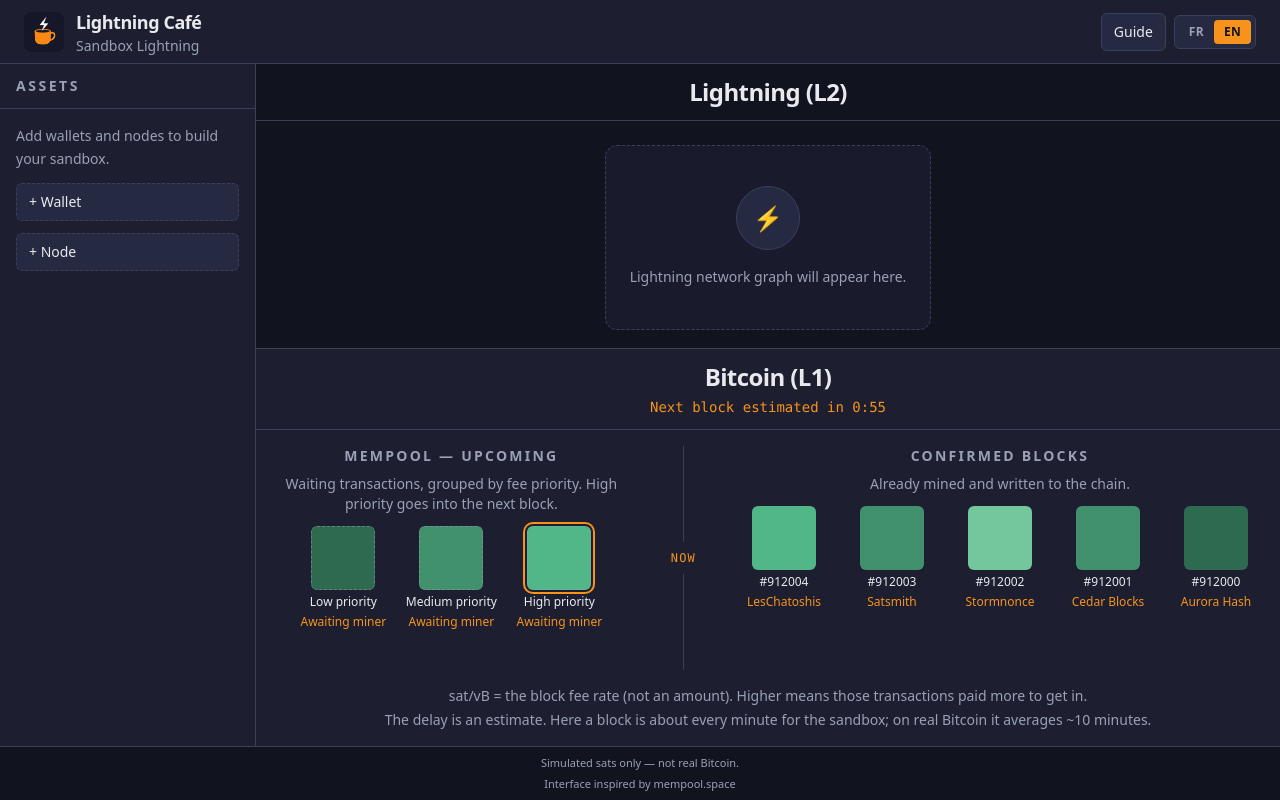
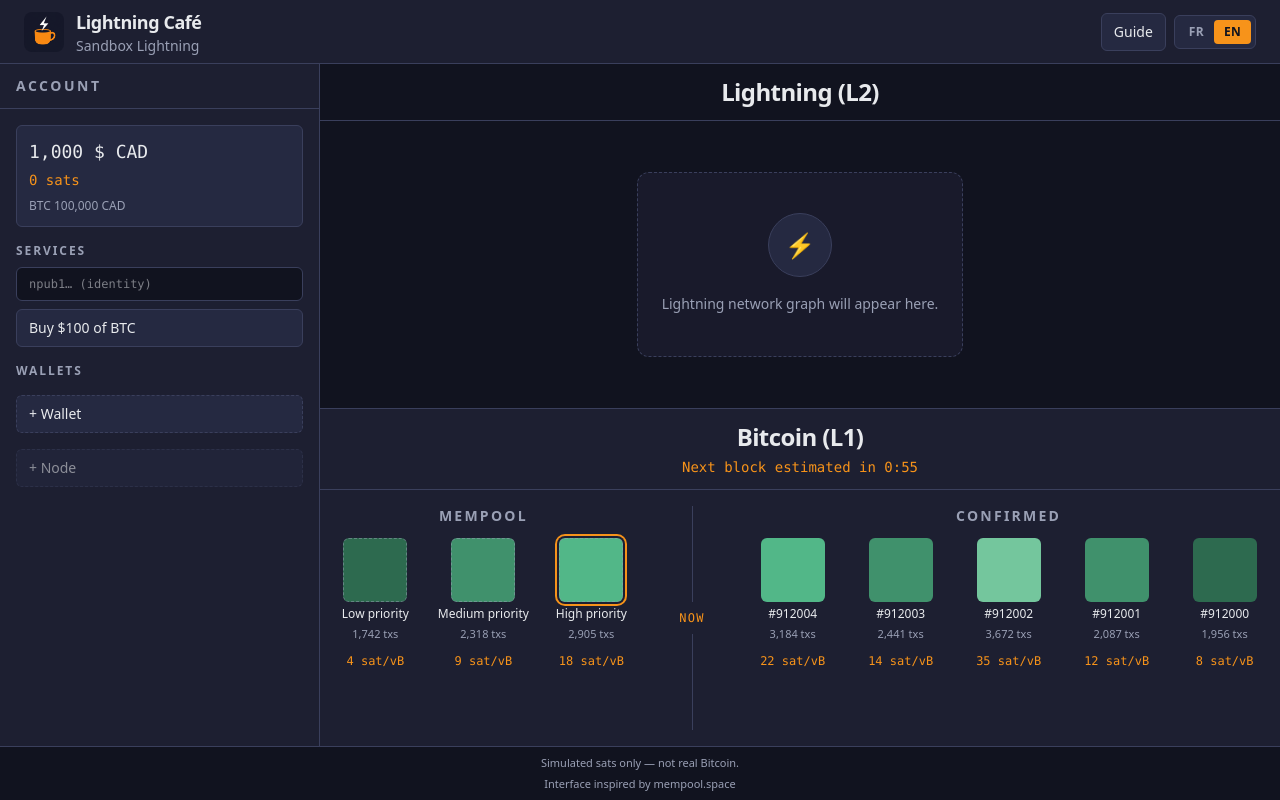
Before and after one commit to g1llez/lightning-cafe, a React (Vite) app: page / in a window 1280 px wide. Built offline with nearby package versions, Linux system fonts and the light colour scheme.

Commit message:
Clean L1 into tooltips, show sat/vB plus tx counts, and add a CAD account with multiple wallets.

```diff
--- a/src/App.tsx
+++ b/src/App.tsx
@@ -6,8 +6,17 @@ import { Footer } from './components/Footer'
 import { LightningLayer } from './components/LightningLayer'
 import { Nav } from './components/Nav'
 import { Toast } from './components/Toast'
+import { SimulationProvider } from './simulation/SimulationProvider'
 
 export default function App() {
+  return (
+    <SimulationProvider>
+      <AppShell />
+    </SimulationProvider>
+  )
+}
+
+function AppShell() {
   const { t } = useTranslation()
   const [toastMessage, setToastMessage] = useState('')
 
@@ -25,7 +34,7 @@ export default function App() {
       <Nav onGuideClick={() => setToastMessage(t('nav.guideSoon'))} />
 
       <div className="flex min-h-0 flex-1 flex-col md:flex-row">
-        <AssetsPanel onSoon={() => setToastMessage(t('assets.soon'))} />
+        <AssetsPanel onMessage={setToastMessage} />
         <div className="flex min-h-0 min-w-0 flex-1 flex-col">
           <LightningLayer />
           <BitcoinLayer />
--- a/src/components/AssetsPanel.tsx
+++ b/src/components/AssetsPanel.tsx
@@ -1,35 +1,133 @@
+import { useState } from 'react'
 import { useTranslation } from 'react-i18next'
+import { looksLikeNpub, totalSats } from '../simulation/player'
+import { useSimulation } from '../simulation/SimulationProvider'
 
 type AssetsPanelProps = {
-  onSoon: () => void
+  onMessage: (message: string) => void
 }
 
-export function AssetsPanel({ onSoon }: AssetsPanelProps) {
+export function AssetsPanel({ onMessage }: AssetsPanelProps) {
   const { t } = useTranslation()
+  const { player, btcPriceCad, addWallet, saveNpub, buyBtc } = useSimulation()
+  const [npubDraft, setNpubDraft] = useState(player.npub)
+  const [selectedWalletId, setSelectedWalletId] = useState(player.wallets[0]?.id ?? '')
+
+  const selectedId = player.wallets.some((wallet) => wallet.id === selectedWalletId)
+    ? selectedWalletId
+    : (player.wallets[0]?.id ?? '')
+
+  function handleAddWallet() {
+    const name = t('assets.walletName', { number: player.nextWalletId })
+    addWallet(name)
+    onMessage(t('assets.walletCreated', { name }))
+  }
+
+  function handleSaveNpub() {
+    saveNpub(npubDraft)
+    onMessage(t('services.npubSaved'))
+  }
+
+  function handleBuy() {
+    if (!selectedId) {
+      onMessage(t('services.needWallet'))
+      return
+    }
+    if (!looksLikeNpub(player.npub) && !looksLikeNpub(npubDraft)) {
+      onMessage(t('services.needNpub'))
+      return
+    }
+    if (player.cad < 100) {
+      onMessage(t('services.needCad'))
+      return
+    }
+
+    saveNpub(npubDraft)
+    try {
+      buyBtc(selectedId, 100, npubDraft)
+      onMessage(t('services.buyOk'))
+    } catch {
+      onMessage(t('services.needNpub'))
+    }
+  }
 
   return (
-    <aside className="flex w-full shrink-0 flex-col border-b border-border bg-bg-secondary md:w-64 md:border-r md:border-b-0">
+    <aside className="flex w-full shrink-0 flex-col overflow-y-auto border-b border-border bg-bg-secondary md:w-80 md:border-r md:border-b-0">
       <div className="border-b border-border px-4 py-3">
         <h2 className="text-sm font-semibold uppercase tracking-[0.18em] text-text-muted">
-          {t('assets.title')}
+          {t('account.title')}
         </h2>
       </div>
 
-      <div className="flex flex-1 flex-col gap-3 p-4">
-        <p className="text-sm leading-relaxed text-text-muted">{t('assets.empty')}</p>
+      <div className="space-y-4 p-4">
+        <div className="rounded-md border border-border bg-bg-panel px-3 py-3">
+          <p className="font-mono text-lg text-text-primary">
+            {player.cad.toLocaleString()} $ CAD
+          </p>
+          <p className="mt-1 font-mono text-sm text-accent">
+            {totalSats(player).toLocaleString()} sats
+          </p>
+          <p className="mt-2 text-xs text-text-muted">
+            {t('services.price', { price: btcPriceCad.toLocaleString() })}
+          </p>
+        </div>
+
+        <section>
+          <h3 className="mb-2 text-xs font-semibold uppercase tracking-[0.16em] text-text-muted">
+            {t('services.title')}
+          </h3>
+          <input
+            value={npubDraft}
+            onChange={(event) => setNpubDraft(event.target.value)}
+            onBlur={handleSaveNpub}
+            placeholder={t('services.npubPlaceholder')}
+            className="mb-2 w-full rounded-md border border-border bg-bg-primary px-3 py-2 font-mono text-xs text-text-primary outline-none focus:border-accent"
+          />
+          <button
+            type="button"
+            onClick={handleBuy}
+            className="w-full rounded-md border border-border bg-bg-panel px-3 py-2 text-left text-sm transition hover:border-accent/60"
+          >
+            {t('services.buy100')}
+          </button>
+        </section>
+
+        <section>
+          <h3 className="mb-2 text-xs font-semibold uppercase tracking-[0.16em] text-text-muted">
+            {t('assets.wallets')}
+          </h3>
+          <div className="space-y-2">
+            {player.wallets.map((wallet) => (
+              <button
+                key={wallet.id}
+                type="button"
+                onClick={() => setSelectedWalletId(wallet.id)}
+                className={`w-full rounded-md border px-3 py-2 text-left text-sm transition ${
+                  wallet.id === selectedId
+                    ? 'border-accent bg-bg-panel'
+                    : 'border-border bg-bg-panel hover:border-accent/60'
+                }`}
+              >
+                <span className="block font-medium">{wallet.name}</span>
+                <span className="block font-mono text-xs text-accent">
+                  {wallet.sats.toLocaleString()} sats
+                </span>
+              </button>
+            ))}
+          </div>
+          <button
+            type="button"
+            onClick={handleAddWallet}
+            className="mt-2 w-full rounded-md border border-dashed border-border bg-bg-panel px-3 py-2 text-left text-sm transition hover:border-accent/60"
+          >
+            {t('assets.addWallet')}
+          </button>
+        </section>
 
         <button
           type="button"
-          onClick={onSoon}
-          className="rounded-md border border-dashed border-border bg-bg-panel px-3 py-2 text-left text-sm transition hover:border-accent/60"
-        >
-          {t('assets.addWallet')}
-        </button>
-
-        <button
-          type="button"
-          onClick={onSoon}
-          className="rounded-md border border-dashed border-border bg-bg-panel px-3 py-2 text-left text-sm transition hover:border-accent/60"
+          disabled
+          className="w-full rounded-md border border-dashed border-border bg-bg-panel px-3 py-2 text-left text-sm"
         >
           {t('assets.addNode')}
         </button>
--- a/src/components/BitcoinLayer.tsx
+++ b/src/components/BitcoinLayer.tsx
@@ -1,62 +1,41 @@
-import { useEffect, useState } from 'react'
 import { useTranslation } from 'react-i18next'
-import {
-  BLOCK_INTERVAL_SECONDS,
-  createInitialChain,
-  formatCountdown,
-  mineBlock,
-  nextLowFeeRate,
-  pickPool,
-  toneForFee,
-  type ConfirmedBlock,
-  type Priority,
-  type ProjectedBlock,
-} from '../simulation/chain'
+import { formatCountdown, toneForFee, type ConfirmedBlock, type Priority, type ProjectedBlock } from '../simulation/chain'
+import { useSimulation } from '../simulation/SimulationProvider'
+import { Tooltip } from './Tooltip'
 
 type BlockTileProps = {
   label: string
-  subtitle: string
   feeRate: number
+  txCount: number
+  blockTip: string
   upcoming?: boolean
   highlight?: boolean
 }
 
-function BlockTile({ label, subtitle, feeRate, upcoming = false, highlight = false }: BlockTileProps) {
+function BlockTile({ label, feeRate, txCount, blockTip, upcoming = false, highlight = false }: BlockTileProps) {
+  const { t } = useTranslation()
+
   return (
     <div className="flex w-24 shrink-0 flex-col items-center gap-1">
-      <div
-        className={`h-16 w-16 rounded-md ${toneForFee(feeRate)} ${
-          upcoming ? 'border border-dashed border-text-muted/50' : ''
-        } ${highlight ? 'ring-2 ring-accent ring-offset-2 ring-offset-bg-secondary' : ''}`}
-        title={`${label} · ${subtitle} · ${feeRate} sat/vB`}
-      />
+      <Tooltip text={blockTip}>
+        <div
+          className={`h-16 w-16 rounded-md ${toneForFee(feeRate)} ${
+            upcoming ? 'border border-dashed border-text-muted/50' : ''
+          } ${highlight ? 'ring-2 ring-accent ring-offset-2 ring-offset-bg-secondary' : ''}`}
+        />
+      </Tooltip>
       <span className="text-center text-xs font-medium text-text-primary">{label}</span>
-      <span className="text-center text-xs text-accent">{subtitle}</span>
+      <span className="text-center text-[11px] text-text-muted">{t('layers.txCount', { txs: txCount.toLocaleString() })}</span>
+      <Tooltip text={t('layers.feeTip')}>
+        <span className="font-mono text-xs text-accent">{feeRate} sat/vB</span>
+      </Tooltip>
     </div>
   )
 }
 
 export function BitcoinLayer() {
   const { t } = useTranslation()
-  const [chain, setChain] = useState(createInitialChain)
-  const [secondsLeft, setSecondsLeft] = useState(BLOCK_INTERVAL_SECONDS)
-
-  useEffect(() => {
-    const timer = window.setInterval(() => {
-      setSecondsLeft((current) => current - 1)
-    }, 1000)
-
-    return () => window.clearInterval(timer)
-  }, [])
-
-  useEffect(() => {
-    if (secondsLeft > 0) {
-      return
-    }
-
-    setChain((current) => mineBlock(current, nextLowFeeRate(), pickPool()))
-    setSecondsLeft(BLOCK_INTERVAL_SECONDS)
-  }, [secondsLeft])
+  const { chain, secondsLeft } = useSimulation()
 
   function priorityLabel(priority: Priority) {
     return t(`layers.priority.${priority}`)
@@ -69,26 +48,31 @@ export function BitcoinLayer() {
           {t('layers.bitcoin')}
         </h2>
         <p className="mt-1 text-center font-mono text-sm text-accent">
-          {t('layers.nextBlockIn', { time: formatCountdown(secondsLeft) })}
+          <Tooltip text={t('layers.nextBlockTip')}>
+            <span>{t('layers.nextBlockIn', { time: formatCountdown(secondsLeft) })}</span>
+          </Tooltip>
         </p>
       </div>
 
       <div className="flex flex-col items-center px-4 py-4">
         <div className="flex w-full max-w-5xl flex-col items-stretch gap-4 md:flex-row md:items-start md:justify-center">
           <div className="flex-1">
-            <p className="mb-2 text-center text-sm font-semibold uppercase tracking-[0.16em] text-text-muted">
+            <p className="mb-3 text-center text-sm font-semibold uppercase tracking-[0.16em] text-text-muted">
               {t('layers.mempool')}
             </p>
-            <p className="mb-3 text-center text-sm text-text-muted">{t('layers.mempoolHint')}</p>
             <div className="flex items-center justify-center gap-3">
               {chain.upcoming.map((block: ProjectedBlock) => (
                 <BlockTile
                   key={block.id}
                   label={priorityLabel(block.priority)}
-                  subtitle={t('layers.awaitingMiner')}
                   feeRate={block.feeRate}
+                  txCount={block.txCount}
                   upcoming
                   highlight={block.priority === 'high'}
+                  blockTip={t('layers.upcomingBlockTip', {
+                    priority: priorityLabel(block.priority),
+                    txs: block.txCount.toLocaleString(),
+                  })}
                 />
               ))}
             </div>
@@ -103,25 +87,26 @@ export function BitcoinLayer() {
           </div>
 
           <div className="flex-1">
-            <p className="mb-2 text-center text-sm font-semibold uppercase tracking-[0.16em] text-text-muted">
+            <p className="mb-3 text-center text-sm font-semibold uppercase tracking-[0.16em] text-text-muted">
               {t('layers.confirmed')}
             </p>
-            <p className="mb-3 text-center text-sm text-text-muted">{t('layers.confirmedHint')}</p>
             <div className="flex items-center justify-center gap-3 overflow-x-auto pb-1">
               {chain.confirmed.map((block: ConfirmedBlock) => (
                 <BlockTile
                   key={block.id}
                   label={`#${block.height}`}
-                  subtitle={block.pool}
                   feeRate={block.feeRate}
+                  txCount={block.txCount}
+                  blockTip={t('layers.confirmedBlockTip', {
+                    height: block.height,
+                    pool: block.pool,
+                    txs: block.txCount.toLocaleString(),
+                  })}
                 />
               ))}
             </div>
           </div>
         </div>
-
-        <p className="mt-4 text-center text-sm text-text-muted">{t('layers.feeHint')}</p>
-        <p className="mt-1 text-center text-sm text-text-muted">{t('layers.blockIntervalHint')}</p>
       </div>
     </section>
   )
--- /dev/null
+++ b/src/components/Tooltip.tsx
@@ -0,0 +1,17 @@
+import type { ReactNode } from 'react'
+
+type TooltipProps = {
+  text: string
+  children: ReactNode
+}
+
+export function Tooltip({ text, children }: TooltipProps) {
+  return (
+    <span className="relative inline-flex justify-center">
+      <span className="peer cursor-help">{children}</span>
+      <span className="pointer-events-none absolute bottom-full z-50 mb-2 hidden w-56 -translate-y-0 rounded-md border border-border bg-bg-panel px-3 py-2 text-left text-xs leading-relaxed text-text-primary shadow-lg peer-hover:block">
+        {text}
+      </span>
+    </span>
+  )
+}
--- a/src/i18n/locales/en.json
+++ b/src/i18n/locales/en.json
@@ -9,26 +9,40 @@
     "guideSoon": "Guide coming soon",
     "language": "Language"
   },
+  "account": {
+    "title": "Account"
+  },
   "assets": {
-    "title": "Assets",
-    "empty": "Add wallets and nodes to build your sandbox.",
+    "wallets": "Wallets",
     "addWallet": "+ Wallet",
     "addNode": "+ Node",
-    "soon": "Coming in a future sprint"
+    "walletName": "Wallet {{number}}",
+    "walletCreated": "{{name}} created"
+  },
+  "services": {
+    "title": "Services",
+    "price": "BTC {{price}} CAD",
+    "npubPlaceholder": "npub1… (identity)",
+    "npubSaved": "npub saved",
+    "buy100": "Buy $100 of BTC",
+    "buyOk": "Simulated purchase sent to wallet",
+    "needNpub": "Enter an npub to buy",
+    "needWallet": "Create a wallet first",
+    "needCad": "Not enough CAD"
   },
   "layers": {
     "lightning": "Lightning (L2)",
     "bitcoin": "Bitcoin (L1)",
     "lightningPlaceholder": "Lightning network graph will appear here.",
-    "mempool": "Mempool — upcoming",
-    "mempoolHint": "Waiting transactions, grouped by fee priority. High priority goes into the next block.",
+    "mempool": "Mempool",
     "now": "Now",
-    "confirmed": "Confirmed blocks",
-    "confirmedHint": "Already mined and written to the chain.",
-    "feeHint": "sat/vB = the block fee rate (not an amount). Higher means those transactions paid more to get in.",
-    "blockIntervalHint": "The delay is an estimate. Here a block is about every minute for the sandbox; on real Bitcoin it averages ~10 minutes.",
+    "confirmed": "Confirmed",
     "nextBlockIn": "Next block estimated in {{time}}",
-    "awaitingMiner": "Awaiting miner",
+    "nextBlockTip": "Sandbox estimate (~1 min). On real Bitcoin a block takes ~10 minutes on average — it is not a fixed interval.",
+    "feeTip": "sat/vB is a fee rate, not an amount. Higher means those transactions paid more to get into the block.",
+    "txCount": "{{txs}} txs",
+    "upcomingBlockTip": "{{priority}}. Waiting transactions, not mined yet. {{txs}} projected txs.",
+    "confirmedBlockTip": "Block #{{height}} mined by {{pool}}. {{txs}} confirmed transactions.",
     "priority": {
       "high": "High priority",
       "medium": "Medium priority",
--- a/src/i18n/locales/fr.json
+++ b/src/i18n/locales/fr.json
@@ -9,26 +9,40 @@
     "guideSoon": "Guide bientôt disponible",
     "language": "Langue"
   },
+  "account": {
+    "title": "Compte"
+  },
   "assets": {
-    "title": "Assets",
-    "empty": "Ajoute des portefeuilles et des nodes pour construire ton sandbox.",
+    "wallets": "Portefeuilles",
     "addWallet": "+ Portefeuille",
     "addNode": "+ Node",
-    "soon": "Disponible dans un prochain sprint"
+    "walletName": "Portefeuille {{number}}",
+    "walletCreated": "{{name}} créé"
+  },
+  "services": {
+    "title": "Services",
+    "price": "BTC {{price}} $ CAD",
+    "npubPlaceholder": "npub1… (identifiant)",
+    "npubSaved": "npub enregistré",
+    "buy100": "Acheter 100 $ de BTC",
+    "buyOk": "Achat simulé envoyé au portefeuille",
+    "needNpub": "Entre un npub pour acheter",
+    "needWallet": "Crée un portefeuille d'abord",
+    "needCad": "Pas assez de CAD"
   },
   "layers": {
     "lightning": "Lightning (L2)",
     "bitcoin": "Bitcoin (L1)",
     "lightningPlaceholder": "Le graphe du réseau Lightning apparaîtra ici.",
-    "mempool": "Mempool — à venir",
-    "mempoolHint": "Transactions en attente, groupées par priorité de frais. La priorité haute sera dans le prochain bloc.",
+    "mempool": "Mempool",
     "now": "Maintenant",
-    "confirmed": "Blocs confirmés",
-    "confirmedHint": "Déjà minés et inscrits dans la chaîne.",
-    "feeHint": "sat/vB = taux de frais du bloc (pas un montant). Plus le chiffre est haut, plus ces transactions ont payé cher pour entrer.",
-    "blockIntervalHint": "Le délai est estimé. Ici un bloc ~ chaque minute pour le sandbox; sur Bitcoin réel c'est ~10 minutes en moyenne.",
+    "confirmed": "Confirmés",
     "nextBlockIn": "Prochain bloc estimé dans {{time}}",
-    "awaitingMiner": "En attente",
+    "nextBlockTip": "Délai estimé du sandbox (~1 min). Sur Bitcoin réel, un bloc prend ~10 minutes en moyenne — ce n'est pas un intervalle fixe.",
+    "feeTip": "sat/vB = taux de frais, pas un montant. Plus c'est haut, plus ces transactions ont payé cher pour entrer dans le bloc.",
+    "txCount": "{{txs}} txs",
+    "upcomingBlockTip": "{{priority}}. Transactions en attente, pas encore minées. {{txs}} txs projetées.",
+    "confirmedBlockTip": "Bloc #{{height}} miné par {{pool}}. {{txs}} transactions confirmées.",
     "priority": {
       "high": "Priorité haute",
       "medium": "Priorité moyenne",
--- /dev/null
+++ b/src/simulation/SimulationProvider.tsx
@@ -0,0 +1,81 @@
+import { createContext, useContext, useEffect, useMemo, useState, type ReactNode } from 'react'
+import {
+  BLOCK_INTERVAL_SECONDS,
+  createInitialChain,
+  mineBlock,
+  nextLowFeeRate,
+  pickPool,
+  randomTxCount,
+  type ChainState,
+} from './chain'
+import {
+  BTC_PRICE_CAD,
+  buyBitcoin,
+  createInitialPlayer,
+  createWallet,
+  setNpub,
+  type PlayerState,
+} from './player'
+
+type SimulationContextValue = {
+  chain: ChainState
+  secondsLeft: number
+  player: PlayerState
+  btcPriceCad: number
+  addWallet: (name: string) => void
+  saveNpub: (npub: string) => void
+  buyBtc: (walletId: string, cadAmount: number, npub?: string) => void
+}
+
+const SimulationContext = createContext<SimulationContextValue | null>(null)
+
+type SimulationProviderProps = {
+  children: ReactNode
+}
+
+export function SimulationProvider({ children }: SimulationProviderProps) {
+  const [chain, setChain] = useState(createInitialChain)
+  const [secondsLeft, setSecondsLeft] = useState(BLOCK_INTERVAL_SECONDS)
+  const [player, setPlayer] = useState(createInitialPlayer)
+
+  useEffect(() => {
+    const timer = window.setInterval(() => {
+      setSecondsLeft((current) => current - 1)
+    }, 1000)
+
+    return () => window.clearInterval(timer)
+  }, [])
+
+  useEffect(() => {
+    if (secondsLeft > 0) {
+      return
+    }
+
+    setChain((current) => mineBlock(current, nextLowFeeRate(), pickPool(), randomTxCount()))
+    setSecondsLeft(BLOCK_INTERVAL_SECONDS)
+  }, [secondsLeft])
+
+  const value = useMemo<SimulationContextValue>(
+    () => ({
+      chain,
+      secondsLeft,
+      player,
+      btcPriceCad: BTC_PRICE_CAD,
+      addWallet: (name) => setPlayer((current) => createWallet(current, name)),
+      saveNpub: (npub) => setPlayer((current) => setNpub(current, npub)),
+      buyBtc: (walletId, cadAmount, npub) =>
+        setPlayer((current) => buyBitcoin(npub ? setNpub(current, npub) : current, walletId, cadAmount)),
+    }),
+    [chain, player, secondsLeft],
+  )
+
+  return <SimulationContext.Provider value={value}>{children}</SimulationContext.Provider>
+}
+
+export function useSimulation() {
+  const context = useContext(SimulationContext)
+  if (!context) {
+    throw new Error('useSimulation must be used inside SimulationProvider')
+  }
+  return context
+}
--- a/src/simulation/chain.ts
+++ b/src/simulation/chain.ts
@@ -20,6 +20,7 @@ export type ProjectedBlock = {
   id: string
   priority: Priority
   feeRate: number
+  txCount: number
 }
 
 export type ConfirmedBlock = {
@@ -27,6 +28,7 @@ export type ConfirmedBlock = {
   height: number
   feeRate: number
   pool: string
+  txCount: number
 }
 
 export type ChainState = {
@@ -49,21 +51,25 @@ export function toneForFee(feeRate: number): string {
   return 'bg-block-low'
 }
 
+export function randomTxCount(random = Math.random): number {
+  return 1_600 + Math.floor(random() * 2_400)
+}
+
 export function createInitialChain(): ChainState {
   return {
     nextHeight: 912_005,
     nextId: 1,
     upcoming: [
-      { id: 'u-low', priority: 'low', feeRate: 4 },
-      { id: 'u-med', priority: 'medium', feeRate: 9 },
-      { id: 'u-high', priority: 'high', feeRate: 18 },
+      { id: 'u-low', priority: 'low', feeRate: 4, txCount: 1_742 },
+      { id: 'u-med', priority: 'medium', feeRate: 9, txCount: 2_318 },
+      { id: 'u-high', priority: 'high', feeRate: 18, txCount: 2_905 },
     ],
     confirmed: [
-      { id: 'c-912004', height: 912_004, feeRate: 22, pool: 'LesChatoshis' },
-      { id: 'c-912003', height: 912_003, feeRate: 14, pool: 'Satsmith' },
-      { id: 'c-912002', height: 912_002, feeRate: 35, pool: 'Stormnonce' },
-      { id: 'c-912001', height: 912_001, feeRate: 12, pool: 'Cedar Blocks' },
-      { id: 'c-912000', height: 912_000, feeRate: 8, pool: 'Aurora Hash' },
+      { id: 'c-912004', height: 912_004, feeRate: 22, pool: 'LesChatoshis', txCount: 3_184 },
+      { id: 'c-912003', height: 912_003, feeRate: 14, pool: 'Satsmith', txCount: 2_441 },
+      { id: 'c-912002', height: 912_002, feeRate: 35, pool: 'Stormnonce', txCount: 3_672 },
+      { id: 'c-912001', height: 912_001, feeRate: 12, pool: 'Cedar Blocks', txCount: 2_087 },
+      { id: 'c-912000', height: 912_000, feeRate: 8, pool: 'Aurora Hash', txCount: 1_956 },
     ],
   }
 }
@@ -76,7 +82,12 @@ export function pickPool(random = Math.random): string {
   return MINING_POOLS[Math.floor(random() * MINING_POOLS.length)]
 }
 
-export function mineBlock(state: ChainState, incomingFeeRate: number, pool: string): ChainState {
+export function mineBlock(
+  state: ChainState,
+  incomingFeeRate: number,
+  pool: string,
+  incomingTxCount: number,
+): ChainState {
   const high = state.upcoming.find((block) => block.priority === 'high')
   const medium = state.upcoming.find((block) => block.priority === 'medium')
   const low = state.upcoming.find((block) => block.priority === 'low')
@@ -89,11 +100,17 @@ export function mineBlock(state: ChainState, incomingFeeRate: number, pool: stri
     nextHeight: state.nextHeight + 1,
     nextId: state.nextId + 1,
     confirmed: [
-      { id: high.id, height: state.nextHeight, feeRate: high.feeRate, pool },
+      {
+        id: high.id,
+        height: state.nextHeight,
+        feeRate: high.feeRate,
+        pool,
+        txCount: high.txCount,
+      },
       ...state.confirmed,
     ].slice(0, MAX_CONFIRMED_BLOCKS),
     upcoming: [
-      { id: `u-${state.nextId}`, priority: 'low', feeRate: incomingFeeRate },
+      { id: `u-${state.nextId}`, priority: 'low', feeRate: incomingFeeRate, txCount: incomingTxCount },
       { ...low, priority: 'medium' },
       { ...medium, priority: 'high' },
     ],
--- /dev/null
+++ b/src/simulation/player.ts
@@ -0,0 +1,87 @@
+export const STARTING_CAD = 1_000
+export const BTC_PRICE_CAD = 100_000
+export const SATS_PER_BTC = 100_000_000
+
+export type Wallet = {
+  id: string
+  name: string
+  address: string
+  sats: number
+}
+
+export type PlayerState = {
+  cad: number
+  npub: string
+  wallets: Wallet[]
+  nextWalletId: number
+}
+
+export function createInitialPlayer(): PlayerState {
+  return {
+    cad: STARTING_CAD,
+    npub: '',
+    wallets: [],
+    nextWalletId: 1,
+  }
+}
+
+export function totalSats(player: PlayerState): number {
+  return player.wallets.reduce((sum, wallet) => sum + wallet.sats, 0)
+}
+
+export function cadToSats(cad: number, priceCad = BTC_PRICE_CAD): number {
+  return Math.floor((cad / priceCad) * SATS_PER_BTC)
+}
+
+export function createWallet(player: PlayerState, name: string): PlayerState {
+  const id = `w-${player.nextWalletId}`
+  const wallet: Wallet = {
+    id,
+    name,
+    address: `bc1q${id.replace('-', '')}cafe00000000000000`.slice(0, 26),
+    sats: 0,
+  }
+
+  return {
+    ...player,
+    nextWalletId: player.nextWalletId + 1,
+    wallets: [...player.wallets, wallet],
+  }
+}
+
+export function setNpub(player: PlayerState, npub: string): PlayerState {
+  return { ...player, npub: npub.trim() }
+}
+
+export function looksLikeNpub(value: string): boolean {
+  return /^npub1[0-9a-z]{20,}$/i.test(value.trim())
+}
+
+export function buyBitcoin(
+  player: PlayerState,
+  walletId: string,
+  cadAmount: number,
+  priceCad = BTC_PRICE_CAD,
+): PlayerState {
+  if (!looksLikeNpub(player.npub)) {
+    throw new Error('npub-required')
+  }
+  if (cadAmount <= 0 || cadAmount > player.cad) {
+    throw new Error('insufficient-cad')
+  }
+
+  const wallet = player.wallets.find((item) => item.id === walletId)
+  if (!wallet) {
+    throw new Error('wallet-missing')
+  }
+
+  const sats = cadToSats(cadAmount, priceCad)
+
+  return {
+    ...player,
+    cad: player.cad - cadAmount,
+    wallets: player.wallets.map((item) =>
+      item.id === walletId ? { ...item, sats: item.sats + sats } : item,
+    ),
+  }
+}
```
Also changed, not shown: 1 other file (tests, documents, lock files or other folders).
